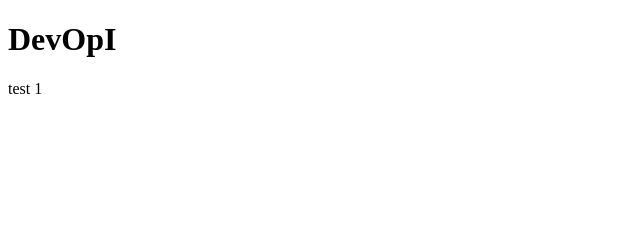
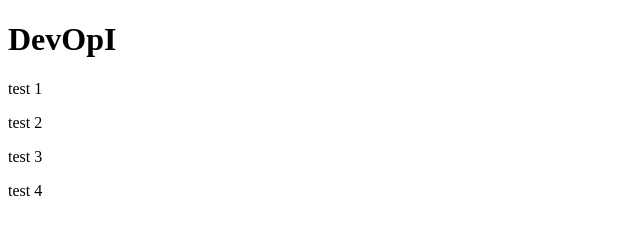
Before and after one commit to tamsub/devops_I, a plain HTML site: page index.html in a window 1280 px wide. Shown: the whole page, without its empty margins (0-640 px from the left). Drawn offline with Linux system fonts and the light colour scheme.

Commit message:
wast test2 and include test3&4
add test2

add test3

add was test4

```diff
--- a/index.html
+++ b/index.html
@@ -22,7 +22,9 @@
     <h1>DevOpI</h1>
 
     <p>test 1</p>
-
+    <p>test 2</p>
+    <p>test 3</p>
+    <p>test 4</p>
     <script src="" async defer></script>
   </body>
 </html>
```
